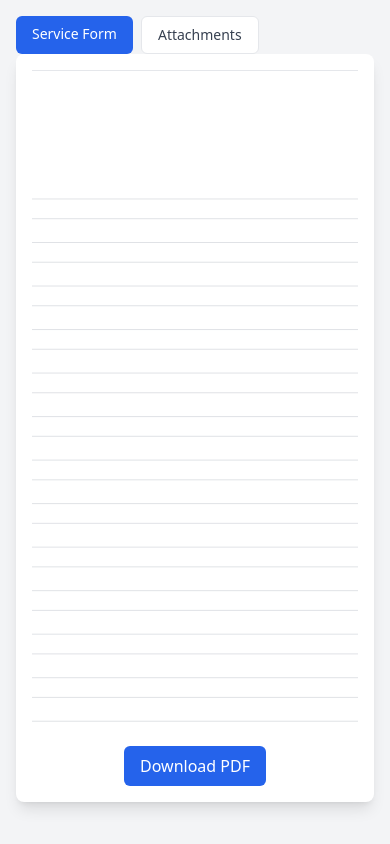
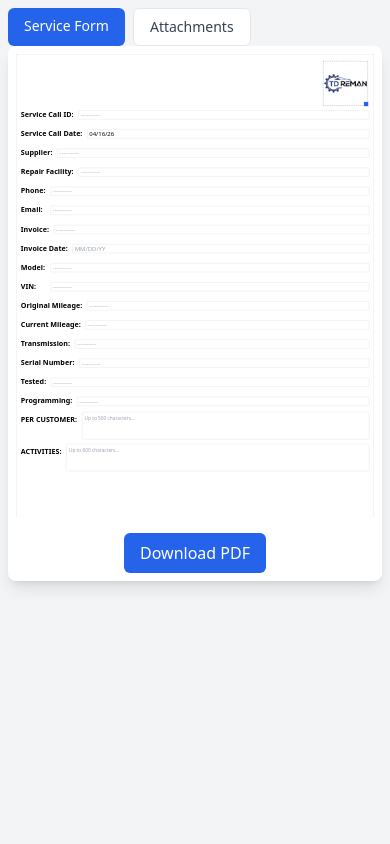
Before and after one commit to MikeNotu/react-to-pdf, a React (Vite) app: page /#/ in a window 390 px wide. Built offline with nearby package versions, Linux system fonts and the light colour scheme.

Commit message:
feat: mobile support added

```diff
--- a/src/components/AppNav.tsx
+++ b/src/components/AppNav.tsx
@@ -9,7 +9,7 @@ const linkClass = ({ isActive }: { isActive: boolean }) =>
 
 export function AppNav() {
   return (
-    <nav className="w-full max-w-6xl mx-auto px-4 pt-4 flex gap-2">
+    <nav className="w-full max-w-6xl mx-auto px-2 sm:px-4 pt-2 sm:pt-4 flex gap-2">
       <NavLink to="/" className={linkClass} end>
         Service Form
       </NavLink>
--- /dev/null
+++ b/src/components/ResponsivePage.tsx
@@ -0,0 +1,72 @@
+import React from "react";
+import { LETTER_HEIGHT_PX, LETTER_WIDTH_PX } from "../constants/letterPage";
+import { letterPageStyle } from "../constants/letterPageStyles";
+
+export type ResponsivePageProps = Readonly<{
+  pageRef: (element: HTMLDivElement | null) => void;
+  isExporting: boolean;
+  className?: string;
+  children: React.ReactNode;
+}>;
+
+const computeScale = (availableWidth: number) => {
+  if (availableWidth <= 0 || availableWidth >= LETTER_WIDTH_PX) return 1;
+  return Math.max(0.1, availableWidth / LETTER_WIDTH_PX);
+};
+
+export function ResponsivePage({
+  pageRef,
+  isExporting,
+  className,
+  children,
+}: ResponsivePageProps) {
+  const outerRef = React.useRef<HTMLDivElement | null>(null);
+  const [scale, setScale] = React.useState(1);
+
+  React.useEffect(() => {
+    if (isExporting) {
+      setScale(1);
+      return;
+    }
+
+    const container = outerRef.current?.parentElement;
+    if (!container) return;
+
+    const update = () => setScale(computeScale(container.clientWidth));
+    update();
+
+    if (globalThis.ResizeObserver) {
+      const observer = new globalThis.ResizeObserver(update);
+      observer.observe(container);
+      return () => observer.disconnect();
+    }
+
+    globalThis.window.addEventListener("resize", update);
+    return () => globalThis.window.removeEventListener("resize", update);
+  }, [isExporting]);
+
+  const appliedScale = isExporting ? 1 : scale;
+
+  return (
+    <div
+      ref={outerRef}
+      style={{
+        width: LETTER_WIDTH_PX * appliedScale,
+        height: LETTER_HEIGHT_PX * appliedScale,
+        flexShrink: 0,
+      }}
+    >
+      <div
+        ref={pageRef}
+        className={className}
+        style={{
+          ...letterPageStyle,
+          transform: `scale(${appliedScale})`,
+          transformOrigin: "top left",
+        }}
+      >
+        {children}
+      </div>
+    </div>
+  );
+}
--- a/src/screens/attachments.tsx
+++ b/src/screens/attachments.tsx
@@ -1,9 +1,10 @@
 import React from "react";
 import { MediaFilePickerButton } from "../components/MediaFilePickerButton";
 import { PlacedImage } from "../components/PlacedImage";
+import { ResponsivePage } from "../components/ResponsivePage";
 import { useDocument } from "../context/DocumentContext";
 import { MEDIA_FILE_ERROR } from "../constants/mediaFiles";
-import { letterPageBounds, letterPageStyle } from "../constants/letterPageStyles";
+import { letterPageBounds } from "../constants/letterPageStyles";
 import {
   createAttachmentPage,
   type AttachmentPage,
@@ -138,18 +139,18 @@ export const Attachments = () => {
   const activePageIndex = pages.findIndex((page) => page.id === activePageId);
 
   return (
-    <div className="flex-1 bg-gray-100 px-4 pb-4 flex flex-col items-center overflow-hidden">
-      <div className="bg-white shadow-lg rounded-lg p-4 w-full max-w-6xl flex flex-col items-center overflow-hidden">
-        <h1 className="text-xl font-semibold text-gray-800 mb-2 self-start">
+    <div className="flex-1 bg-gray-100 px-2 sm:px-4 pb-4 flex flex-col items-center overflow-hidden">
+      <div className="bg-white shadow-lg rounded-lg p-2 sm:p-4 w-full max-w-6xl flex flex-col items-center overflow-hidden">
+        <h1 className="text-lg sm:text-xl font-semibold text-gray-800 mb-2 self-start">
           Attachments
         </h1>
-        <p className="text-sm text-gray-600 mb-4 self-start">
+        <p className="text-xs sm:text-sm text-gray-600 mb-4 self-start">
           Create multiple pages, add JPG/PNG/PDF files to each, then drag,
           resize, or delete them. Download PDF includes the Service Form first,
           then every attachment page that has files.
         </p>
 
-        <div className="w-full flex flex-wrap items-center gap-2 mb-4 self-start">
+        <div className="w-full flex flex-wrap items-center gap-2 mb-4 self-start overflow-x-auto">
           {pages.map((page, index) => (
             <button
               key={page.id}
@@ -183,11 +184,11 @@ export const Attachments = () => {
           ) : null}
         </div>
 
-        <div className="w-full overflow-auto flex justify-center max-h-[calc(100vh-18rem)]">
-          <div
-            ref={setPrintRef}
-            className="bg-white border border-gray-200 shrink-0"
-            style={letterPageStyle}
+        <div className="w-full overflow-auto flex justify-center max-h-[calc(100vh-16rem)] sm:max-h-[calc(100vh-18rem)]">
+          <ResponsivePage
+            pageRef={setPrintRef}
+            isExporting={isExporting}
+            className="bg-white border border-gray-200"
           >
             {items.map((item, index) => (
               <PlacedImage
@@ -202,19 +203,20 @@ export const Attachments = () => {
                 zIndex={item.id === activeItemId ? 30 : 20 + index}
               />
             ))}
-          </div>
+          </ResponsivePage>
         </div>
 
-        <div className="mt-6 flex flex-wrap justify-center gap-3">
+        <div className="mt-4 sm:mt-6 flex flex-wrap justify-center gap-3 w-full">
           <MediaFilePickerButton
             label="Add Files"
             multiple
             onFilesSelected={handleFilesSelected}
+            className="flex items-center bg-gray-600 text-white px-4 py-2 rounded-md hover:bg-gray-700 transition duration-300 disabled:cursor-not-allowed disabled:opacity-60 w-full sm:w-auto justify-center"
           />
           <button
             type="button"
             onClick={downloadPdf}
-            className="flex items-center bg-blue-600 text-white px-4 py-2 rounded-md hover:bg-blue-700 transition duration-300"
+            className="flex items-center bg-blue-600 text-white px-4 py-2 rounded-md hover:bg-blue-700 transition duration-300 w-full sm:w-auto justify-center"
           >
             Download PDF
           </button>
--- a/src/screens/invoice.tsx
+++ b/src/screens/invoice.tsx
@@ -3,11 +3,9 @@ import { PlacedImage } from "../components/PlacedImage";
 import { LabeledDatePickerRow } from "../components/LabeledDatePickerRow";
 import { LabeledTextInputRow } from "../components/LabeledTextInputRow";
 import { PerCustomerField } from "../components/PerCustomerField";
+import { ResponsivePage } from "../components/ResponsivePage";
 import { useDocument } from "../context/DocumentContext";
-import {
-  letterPageBounds,
-  letterPageStyle,
-} from "../constants/letterPageStyles";
+import { letterPageBounds } from "../constants/letterPageStyles";
 import carLogo from "../assets/CarLogo.jpg";
 import {
   defaultLogoPlacement,
@@ -136,13 +134,13 @@ export const Invoice = () => {
   }, []);
 
   return (
-    <div className="flex-1 bg-gray-100 px-4 pb-4 flex flex-col items-center overflow-hidden">
-      <div className="bg-white shadow-lg rounded-lg p-4 w-full max-w-6xl flex flex-col items-center overflow-hidden">
-        <div className="w-full overflow-auto flex justify-center max-h-[calc(100vh-12rem)]">
-          <div
-            ref={setPrintRef}
-            className="bg-white border border-gray-200 shrink-0"
-            style={letterPageStyle}
+    <div className="flex-1 bg-gray-100 px-2 sm:px-4 pb-4 flex flex-col items-center overflow-hidden">
+      <div className="bg-white shadow-lg rounded-lg p-2 sm:p-4 w-full max-w-6xl flex flex-col items-center overflow-hidden">
+        <div className="w-full overflow-auto flex justify-center max-h-[calc(100vh-10rem)] sm:max-h-[calc(100vh-12rem)]">
+          <ResponsivePage
+            pageRef={setPrintRef}
+            isExporting={isExporting}
+            className="bg-white border border-gray-200"
           >
             {logoPlacement ? (
               <PlacedImage
@@ -329,15 +327,15 @@ export const Invoice = () => {
                 clampValue={clampToMaxLength}
               />
             </form>
-          </div>
+          </ResponsivePage>
         </div>
 
-        <div className="mt-6 flex flex-wrap justify-center gap-3">
+        <div className="mt-4 sm:mt-6 flex flex-wrap justify-center gap-3">
           <button
             ref={downloadButtonRef}
             type="button"
             onClick={downloadPdf}
-            className="flex items-center bg-blue-600 text-white px-4 py-2 rounded-md hover:bg-blue-700 transition duration-300"
+            className="flex items-center bg-blue-600 text-white px-4 py-2 rounded-md hover:bg-blue-700 transition duration-300 w-full sm:w-auto"
           >
             Download PDF
           </button>
```
